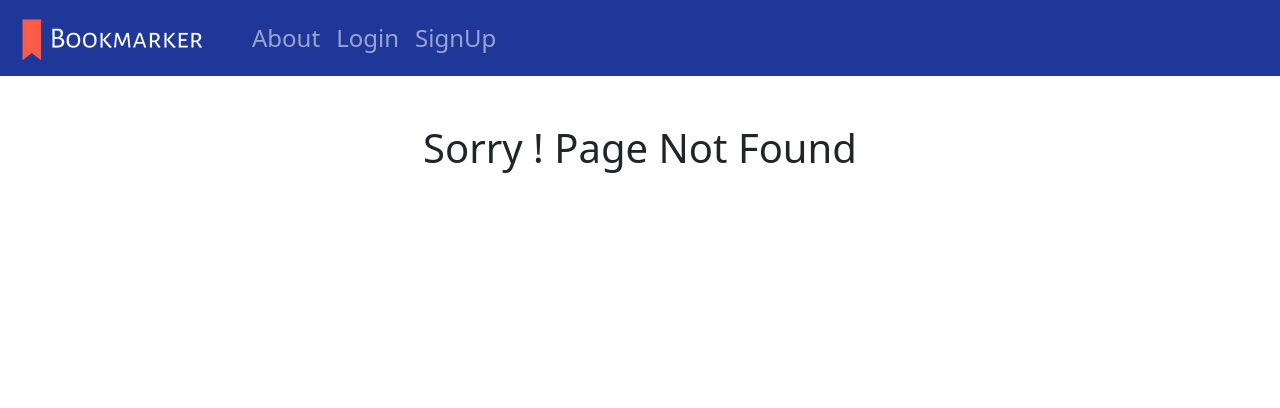
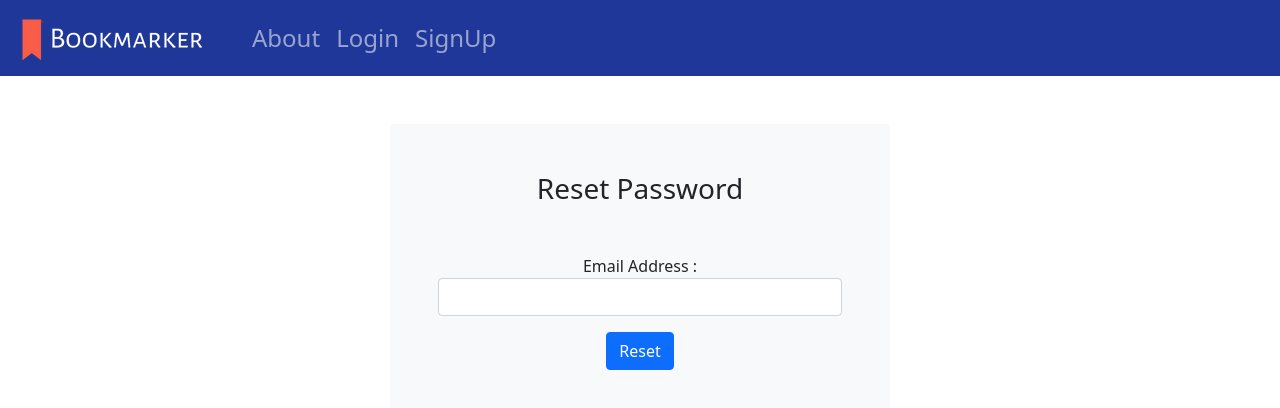
Before and after one commit to savagearush/web-bookmarker, a React (Create React App) app: page /reset-password in a window 1280 px wide. Before the commit this address had no page. Shown: the top 408 px of the page. Built offline with nearby package versions, Linux system fonts and the light colour scheme.

Commit message:
add forgot new Password

```diff
--- a/src/Components/BookmarkForm.jsx
+++ b/src/Components/BookmarkForm.jsx
@@ -2,8 +2,8 @@ import React from "react";
 import Form from "./common/form";
 import Joi from "joi-browser";
 import axios from "axios";
-const API_URL = "https://savage-bookmarker-api.herokuapp.com/";
-// const API_URL = "http://localhost:5000/";
+// const API_URL = "https://savage-bookmarker-api.herokuapp.com/";
+const API_URL = "http://localhost:5000/";
 
 class BookmarkForm extends Form {
   schema = Joi.object({
--- a/src/Components/LoginForm.jsx
+++ b/src/Components/LoginForm.jsx
@@ -2,8 +2,8 @@ import React from "react";
 import Form from "./common/form";
 import Joi from "joi-browser";
 import axios from "axios";
-const API_URL = "https://savage-bookmarker-api.herokuapp.com/";
-// const API_URL = "http://localhost:3000/";
+// const API_URL = "https://savage-bookmarker-api.herokuapp.com/";
+const API_URL = "http://localhost:5000/";
 class LoginForm extends Form {
   schema = Joi.object({
     email: Joi.string().required(),
@@ -44,7 +44,7 @@ class LoginForm extends Form {
           style={style}
           onSubmit={this.handleSubmit}
         >
-          <h1 class="h3 mb-3 fw-normal mb-5">Login to your Account</h1>
+          <h1 className="h3 mb-3 fw-normal mb-5">Login to your Account</h1>
           {this.renderInput({ type: "email", label: "Email ID", id: "email" })}
           {this.renderInput({
             type: "password",
@@ -56,6 +56,11 @@ class LoginForm extends Form {
             label: "Login",
             id: "login-btn",
           })}
+          <div>
+            <a href="/reset-password" className="">
+              Forgot Password ?
+            </a>
+          </div>
           <p class="mt-5 mb-3 text-muted">&copy; 2019–2021</p>
           {this.state.status !== ""
             ? this.renderAlert({
--- /dev/null
+++ b/src/Components/ResetPassword.jsx
@@ -0,0 +1,115 @@
+import React from "react";
+import Form from "./common/form";
+import axios from "axios";
+// const API_URL = "https://savage-bookmarker-api.herokuapp.com/";
+const API_URL = "http://localhost:5000/";
+
+// check if Reset User Token Defined
+const queryString = window.location.search;
+const urlParams = new URLSearchParams(queryString);
+const token = urlParams.get("token");
+
+export default class ResetPassword extends Form {
+  doSubmit = async (email) => {
+    const status = { ...this.state.status };
+    try {
+      const response = await axios.post(API_URL + "resetpassword", email);
+      status.type = response.data.type;
+      status.message = response.data.message;
+      this.setState({ status });
+    } catch ({ response }) {
+      status.type = response.data.type;
+      status.message = response.data.message;
+      this.setState({ status });
+    }
+  };
+
+  changePassword = async (new_password) => {
+    const status = { ...this.state.status };
+    const data = { new_password, token };
+    try {
+      const response = await axios.post(API_URL + "changepassword", data);
+      status.type = response.data.type;
+      status.message = response.data.message;
+      this.setState({ status });
+      setTimeout(() => {
+        window.location("/");
+      }, 3000);
+    } catch ({ response }) {
+      status.type = response.data.type;
+      status.message = response.data.message;
+      this.setState({ status });
+    }
+  };
+
+  render() {
+    const { status } = this.state;
+    const style = {
+      maxWidth: "500px",
+      margin: "auto",
+      textAlign: "center",
+    };
+
+    if (token !== null) {
+      return (
+        <div className="container my-5">
+          <form
+            className="bg-light pt-5 px-5 rounded"
+            name="change-password-form"
+            style={style}
+            onSubmit={this.handleSubmit}
+          >
+            <h1 className="h3 mb-3 fw-normal mb-5">Change your Password</h1>
+            {this.renderInput({
+              type: "password",
+              label: "New Password : ",
+              id: "new_password",
+            })}
+
+            {this.renderButton({
+              type: "submit",
+              label: "Reset",
+              id: "reset-btn",
+            })}
+            {this.state.status !== ""
+              ? this.renderAlert({
+                  type: status.type,
+                  message: status.message,
+                })
+              : ""}
+          </form>
+        </div>
+      );
+    }
+
+    return (
+      <div className="container my-5">
+        <form
+          className="bg-light pt-5 px-5 rounded"
+          name="reset-password-form"
+          style={style}
+          onSubmit={this.handleSubmit}
+        >
+          <h1 className="h3 mb-3 fw-normal mb-5">Reset Password</h1>
+          {this.renderInput({
+            type: "email",
+            label: "Email Address : ",
+            id: "email",
+          })}
+
+          {this.renderButton({
+            type: "submit",
+            label: "Reset",
+            id: "reset-btn",
+          })}
+          {this.state.status !== ""
+            ? this.renderAlert({
+                type: status.type,
+                message: status.message,
+              })
+            : ""}
+        </form>
+      </div>
+    );
+  }
+}
--- a/src/Components/SignUpForm.jsx
+++ b/src/Components/SignUpForm.jsx
@@ -19,7 +19,6 @@ class SignUpForm extends Form {
 
     try {
       // automatically check for Success Response 2xx
-
       const response = await axios.post(API_URL + "users/register", data);
       form.reset();
       localStorage.setItem("token", response.headers["x-auth-token"]);
--- a/src/Components/common/form.jsx
+++ b/src/Components/common/form.jsx
@@ -12,7 +12,6 @@ class Form extends Component {
 
   handleSubmit = (e) => {
     e.preventDefault();
-
     const { name } = e.target;
     const status = { ...this.state.status };
 
@@ -61,6 +60,22 @@ class Form extends Component {
       status.message = errors;
       this.setState({ status });
     }
+
+    if (name === "reset-password-form") {
+      const email = pick(this.state.data, ["email"]);
+      this.doSubmit(email);
+    }
+
+    if (name === "change-password-form") {
+      const { new_password } = this.state.data;
+      if (new_password !== null) {
+        this.changePassword(new_password);
+        return;
+      }
+      status.type = "danger";
+      status.message = "Enter the password";
+      this.setState({ status });
+    }
   };
 
   validate = (data) => {
@@ -76,8 +91,7 @@ class Form extends Component {
     this.setState({ data });
   };
 
-  // Components
-
+  // Web-Bookmarker Components
   renderAlert = ({ type, message }) => {
     return <Alert type={type} message={message} />;
   };
--- a/src/index.js
+++ b/src/index.js
@@ -9,6 +9,7 @@ import LoginForm from "./Components/LoginForm";
 import NotFound from "./Components/Notfound";
 import Dashboard from "./Components/Dashboard";
 import BookmarkList from "./Components/BookmarkList";
+import ResetPassword from "./Components/ResetPassword";
 import "./index.css";
 import "../node_modules/react-toastify/dist/ReactToastify.min.css";
 import "../node_modules/bootstrap/dist/js/bootstrap.min.js";
@@ -29,6 +30,7 @@ ReactDOM.render(
           <Route path="/signup" element={<SignUpForm />} />
           <Route path="*" element={<NotFound />} />
           <Route path="/bookmarklist" element={<BookmarkList />} />
+          <Route path="/reset-password" element={<ResetPassword />} />
         </Route>
       </Routes>
     </BrowserRouter>
```
Also changed, not shown: src/Components/common/modal.jsx (deleted).
